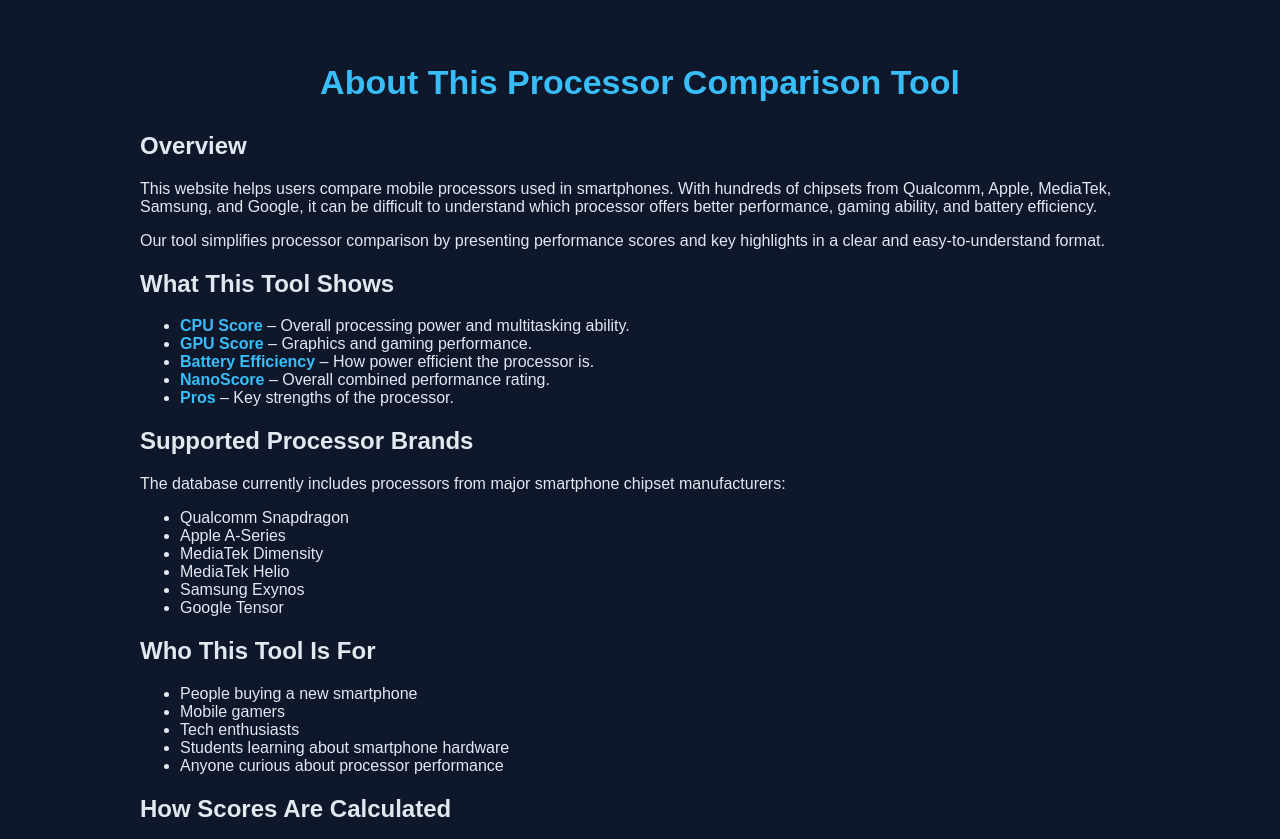
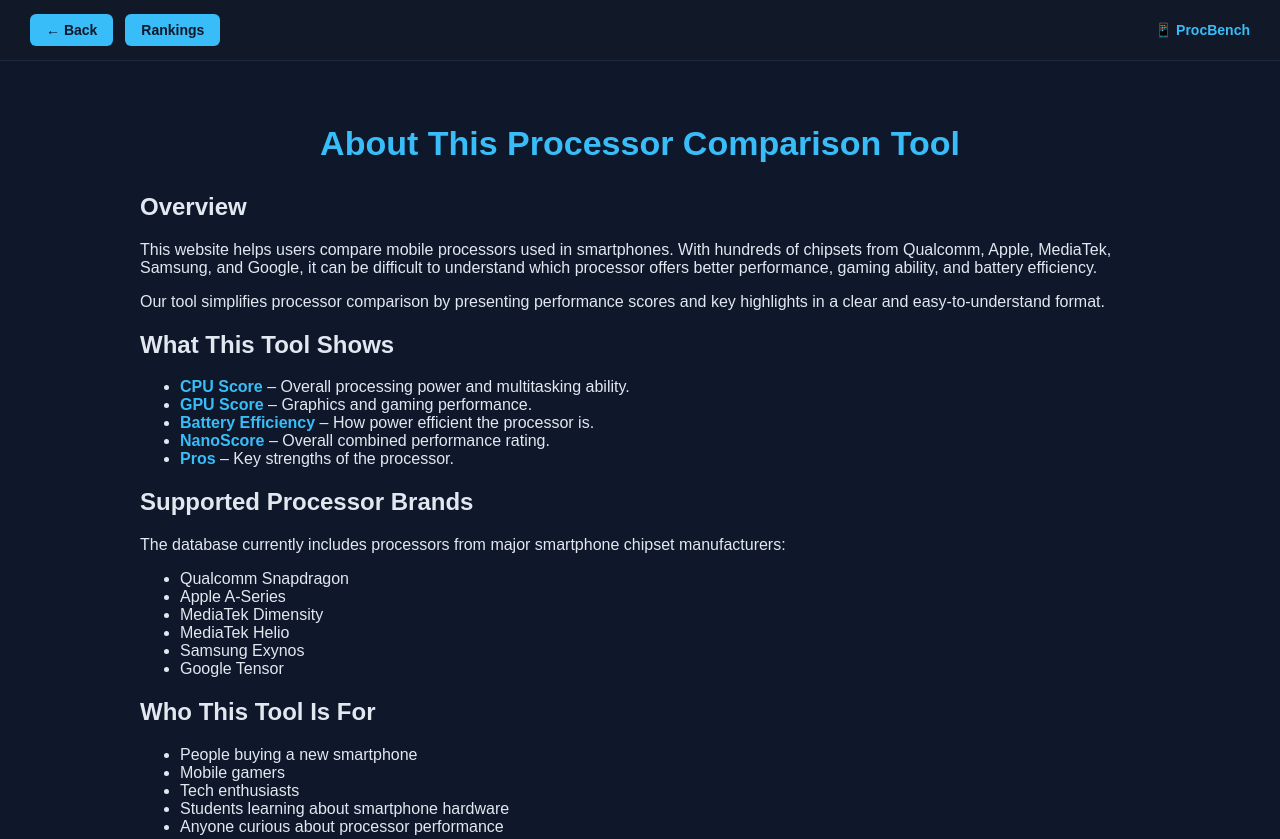
Before and after one commit to eliteempereor07-creator/newproject, a plain HTML site: page about.html in a window 1280 px wide. Shown: the top 839 px of the page. Drawn offline with Linux system fonts and the light colour scheme.

Commit message:
Update about.html

```diff
--- a/about.html
+++ b/about.html
@@ -12,6 +12,33 @@
     color:#e2e8f0;
     margin:0;
     padding:0;
+}
+
+/* Nav Bar */
+.top-nav{
+    display:flex;
+    justify-content:space-between;
+    align-items:center;
+    padding:14px 30px;
+    background:#111827;
+    border-bottom:1px solid #1e293b;
+}
+.nav-buttons{
+    display:flex;
+    gap:12px;
+}
+.nav-btn{
+    text-decoration:none;
+    padding:8px 16px;
+    border-radius:6px;
+    background:#38bdf8;
+    color:#0f172a;
+    font-weight:700;
+    font-size:14px;
+    transition:.2s;
+}
+.nav-btn:hover{
+    background:#0ea5e9;
 }
 
 /* Main Container */
@@ -75,6 +102,14 @@
 </head>
 
 <body>
+
+<nav class="top-nav">
+    <div class="nav-buttons">
+        <a href="index.html" class="nav-btn">← Back</a>
+        <a href="ranks.html" class="nav-btn">Rankings</a>
+    </div>
+    <span style="font-size:14px;color:#38bdf8;font-weight:700;">📱 ProcBench</span>
+</nav>
 
 <div class="container">
 
```
